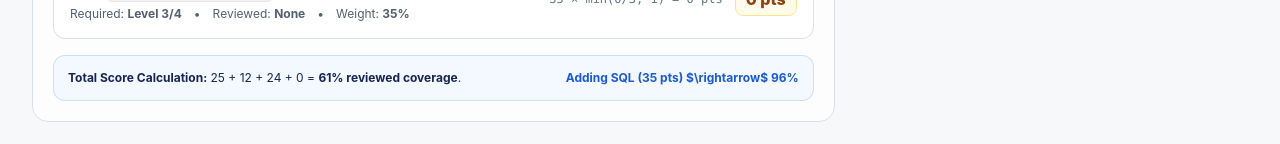
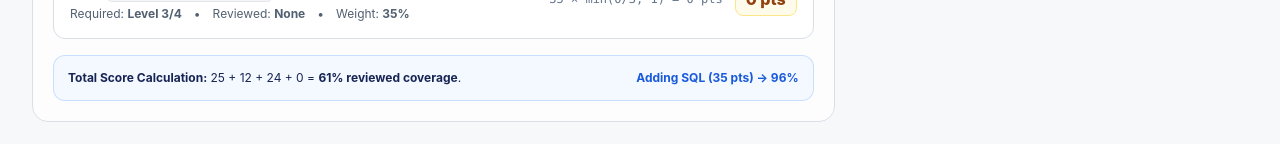
Before and after one commit to miyaniakshar1234/IIC3.0-Final, a Next.js app: page /student in a window 1280 px wide. Shown: the part 1469-1613 px from the top of the page. Built offline with nearby package versions, Linux system fonts and the light colour scheme.

Commit message:
fix(ui): eliminate raw LaTeX math strings and verify zero console warnings for Evaluation 1 smoke test

```diff
--- a/src/app/student/page.tsx
+++ b/src/app/student/page.tsx
@@ -408,7 +408,7 @@ export default function StudentDashboardPage() {
                           <strong>Total Score Calculation:</strong> 25 + 12 + 24 + 0 = <strong>61% reviewed coverage</strong>.
                         </span>
                         <span className="text-accent font-bold">
-                          Adding SQL (35 pts) $\rightarrow$ 96%
+                          Adding SQL (35 pts) → 96%
                         </span>
                       </div>
                     </div>
```
Also changed, not shown: 1 other file (tests, documents, lock files or other folders).
